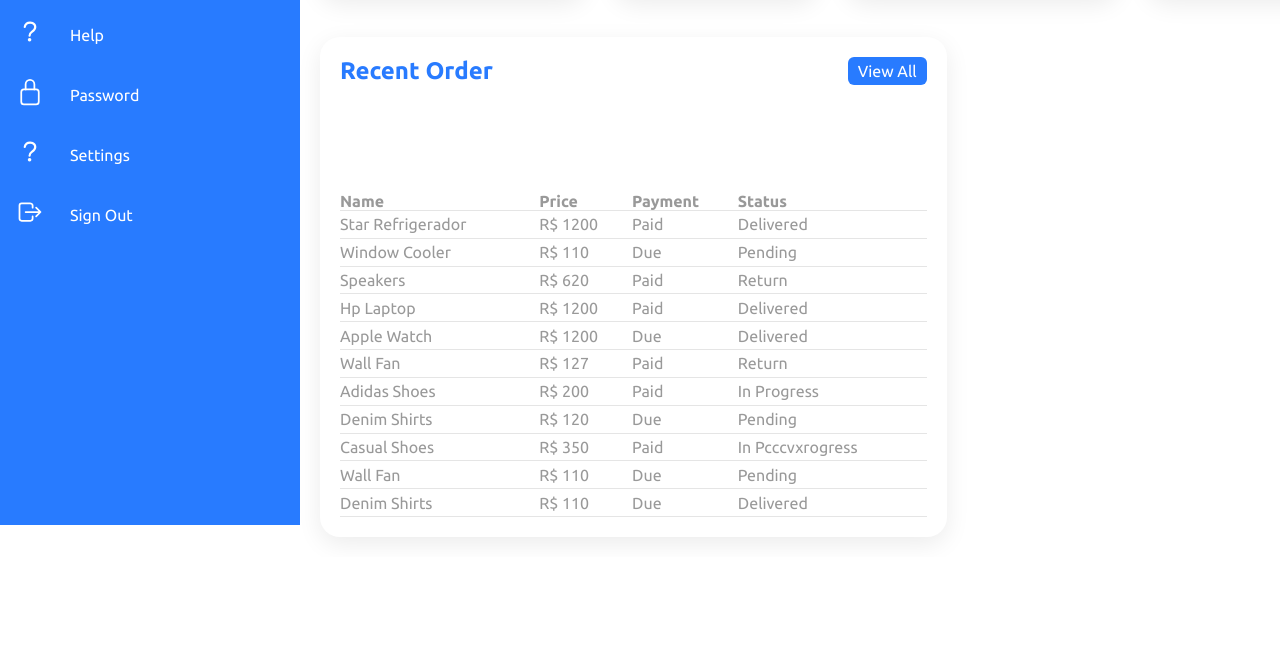
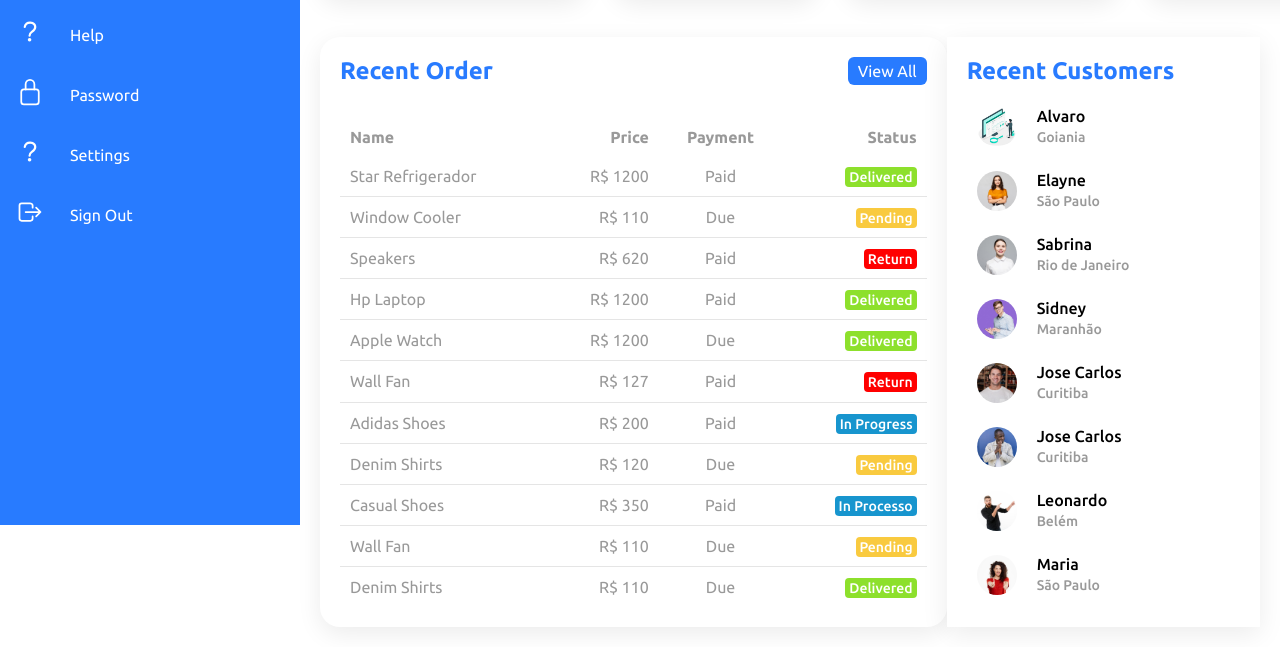
Before and after one commit to alvimlops/AdminDashboard, a plain HTML site: page index.html in a window 1280 px wide. Shown: the part 275-922 px from the top of the page. Before the commit the page ends 832 px from the top, so only its background shows below. Drawn offline with nearby package versions, Linux system fonts and the light colour scheme.

Commit message:
Projeto finalizado com sucesso

```diff
--- a/index.html
+++ b/index.html
@@ -132,8 +132,9 @@
                 </div>
             </div>
 
+
+            <div class="details">
                 <!--detais list-->
-            <div class="details">
                 <div class="recentOrders">
                     <div class="cardHeader">
                         <h2>Recent Order</h2>
@@ -159,13 +160,13 @@
                                 <td>Window Cooler</td>
                                 <td>R$ 110</td>
                                 <td>Due</td>
-                                <td><span class="status delivered">Pending</span></td>
+                                <td><span class="status Pending">Pending</span></td>
                             </tr>
                             <tr>
                                 <td>Speakers</td>
                                 <td>R$ 620</td>
                                 <td>Paid</td>
-                                <td><span class="status delivered">Return</span></td>
+                                <td><span class="status Return">Return</span></td>
                             </tr>
                             <tr>
                                 <td>Hp Laptop</td>
@@ -183,31 +184,31 @@
                                 <td>Wall Fan</td>
                                 <td>R$ 127</td>
                                 <td>Paid</td>
-                                <td><span class="status delivered">Return</span></td>
+                                <td><span class="status Return">Return</span></td>
                             </tr>
                             <tr>
                                 <td>Adidas Shoes</td>
                                 <td>R$ 200</td>
                                 <td>Paid</td>
-                                <td><span class="status delivered">In Progress</span></td>
+                                <td><span class="status InProgress">In Progress</span></td>
                             </tr>
                             <tr>
                                 <td>Denim Shirts</td>
                                 <td>R$ 120</td>
                                 <td>Due</td>
-                                <td><span class="status delivered">Pending</span></td>
+                                <td><span class="status Pending">Pending</span></td>
                             </tr>
                             <tr>
                                 <td>Casual Shoes</td>
                                 <td>R$ 350</td>
                                 <td>Paid</td>
-                                <td><span class="status delivered">In Pcccvxrogress</span></td>
+                                <td><span class="status InProgress">In Processo</span></td>
                             </tr>
                             <tr>
                                 <td>Wall Fan</td>
                                 <td>R$ 110</td>
                                 <td>Due</td>
-                                <td><span class="status delivered">Pending</span></td>
+                                <td><span class="status Pending">Pending</span></td>
                             </tr>
                             <tr>
                                 <td>Denim Shirts</td>
@@ -215,19 +216,55 @@
                                 <td>Due</td>
                                 <td><span class="status delivered">Delivered</span></td>
                             </tr>
-
                         </tbody>
                     </table>
                 </div>
+
+                <!--new-->
+                <div class="recentCustomers">
+                    <div class="cardHeader">
+                        <h2>Recent Customers</h2>
                     </div>
-
-
-
+                    <table>
+                        <tr>
+                            <td width="60px"><div class="imgBx"><img src="img1.jpg"></div></td>
+                            <td><h4>Alvaro<br><span>Goiania</span></h4></td>
+                        </tr>
+                        <tr>
+                            <td width="60px"><div class="imgBx"><img src="img2.jpg"></div></td>
+                            <td><h4>Elayne<br><span>São Paulo</span></h4></td>
+                        </tr>
+                        <tr>
+                            <td width="60px"><div class="imgBx"><img src="img3.jpg"></div></td>
+                            <td><h4>Sabrina<br><span>Rio de Janeiro</span></h4></td>
+                        </tr>
+                        <tr>
+                            <td width="60px"><div class="imgBx"><img src="img4.jpg"></div></td>
+                            <td><h4>Sidney<br><span>Maranhão</span></h4></td>
+                        </tr>
+                        <tr>
+                            <td width="60px"><div class="imgBx"><img src="img5.jpg"></div></td>
+                            <td><h4>Jose Carlos<br><span>Curitiba</span></h4></td>
+                        </tr>
+                        <tr>
+                            <td width="60px"><div class="imgBx"><img src="img6.jpg"></div></td>
+                            <td><h4>Jose Carlos<br><span>Curitiba</span></h4></td>
+                        </tr>
+                        <tr>
+                            <td width="60px"><div class="imgBx"><img src="img7.jpg"></div></td>
+                            <td><h4>Leonardo<br><span>Belém</span></h4></td>
+                        </tr>
+                        <tr>
+                            <td width="60px"><div class="imgBx"><img src="img8.jpg"></div></td>
+                            <td><h4>Maria<br><span>São Paulo</span></h4></td>
+                        </tr>
+                    </table>
+                </div>
 
 
             </div>
         </div>
-
+    </div>
     <script type="module" src="https://unpkg.com/ionicons@5.5.2/dist/ionicons/ionicons.esm.js"></script>
     <script nomodule src="https://unpkg.com/ionicons@5.5.2/dist/ionicons/ionicons.js"></script>
     <script>
--- a/style.css
+++ b/style.css
@@ -269,7 +269,186 @@ user img{
     color: #999;
     border-bottom: 1px solid rgba(0, 0, 0, 0.1);
 }
-.details .recentOrders table tr:hover{
+.details .recentOrders table tr:last-child{
+    border-bottom: none;
+}
+
+
+.details .recentOrders table tbody tr:hover{
     background: #287bff;
     color: white;
 }
+.details .recentOrders table tr td{
+    padding: 10px;
+}
+.details .recentOrders table tr td:last-child{
+    text-align: end;
+}
+.details .recentOrders table tr td:nth-child(2){
+    text-align: end;
+}
+.details .recentOrders table tr td:nth-child(3){
+    text-align: center;
+}
+.status.delivered{
+    padding: 2px 4px;
+    background: #8de02c;
+    color: white;
+    border-radius: 4px;
+    font-size: 14px;
+    font-weight: 500;
+}
+.status.Pending{
+    padding: 2px 4px;
+    background: #f9ca3f;
+    color: white;
+    border-radius: 4px;
+    font-size: 14px;
+    font-weight: 500;
+}
+.status.Return{
+    padding: 2px 4px;
+    background: #f00;
+    color: white;
+    border-radius: 4px;
+    font-size: 14px;
+    font-weight: 500;
+}
+.status.InProgress{
+    padding: 2px 4px;
+    background: #1795ce;
+    color: white;
+    border-radius: 4px;
+    font-size: 14px;
+    font-weight: 500;
+}
+.recentCustomers{
+    position: relative;
+    display: grid;
+    min-height: 500px;
+    padding: 20px;
+    background: white;
+    box-shadow: 0 7px 25px rgba(0, 0, 0, 0.08);
+}
+.recentCustomers .imgBx{
+    position: relative;
+    width: 40px;
+    height: 40px;
+    border-radius: 50%;
+    overflow:hidden;
+
+}
+.recentCustomers .imgBx img{
+    position: absolute;
+    top: 0;
+    left: 0;
+    width: 100%;
+    height: 100%;
+    object-fit: cover;
+}
+.recentCustomers table tr:hover{
+    background: #287bff;
+    color: white;
+}
+.recentCustomers table tr td{
+    padding: 12px 10px;
+}
+.recentCustomers table tr td h4{
+    font-size: 16px;
+    font-weight: 500;
+    line-height: 1.2em;
+}
+.recentCustomers table tr td h4 span{
+    font-size: 14px;
+    color: #999;
+}
+.recentCustomers table tr:hover{
+    background: #287bff;
+    color: white;
+}
+.recentCustomers table tr:hover td h4 span{
+    color: white;
+}
+/* responsive */
+@media (max-width:991px)
+{
+.navigation
+{
+    left: -300px;
+}
+.navigation.active
+{
+    width: 300px;
+    left: 0;
+}
+.main
+{
+    width: 100%;
+    left: 0;
+}
+.main.active
+{
+    left: 300px;
+}
+.cardBox
+{
+    grid-template-columns: repeat(2,1fr);
+}
+}
+@media (max-width:768px)
+{
+    .details
+    {
+        grid-template-columns: repeat(1,1fr);
+    }
+    .recentOrders
+    {
+        overflow-x: auto;
+    }
+    .status.InProgress
+    {
+        white-space: nowrap;
+    }
+}
+@media (max-width:480px)
+{
+    .cardBox
+    {
+        grid-template-columns: repeat(1,1fr);
+    }
+    .cardHeader
+    {
+        font-size: 20px;
+    }
+    .user
+    {
+        min-width: 40px;
+    }
+    .navigation
+    {
+        width: 100%;
+        left: -100%;
+        z-index: 1000;
+    }
+    .navigation.active
+    {
+        width: 100%;
+        left: 0;
+    }
+    .toggle
+    {
+        z-index: 10001;
+    }
+    .main.active .toggle
+    {
+        position: fixed;
+        right: 0;
+        left: initial;
+        color: #fff;
+    }
+
+
+
+
+
+}
```
Also changed, not shown: img1.jpg (added), img2.jpg (added), img3.jpg (added), img4.jpg (added), img5.jpg (added), img6.jpg (added), img7.jpg (added), img8.jpg (added). Lines whose indentation alone changed are shown as unchanged.
